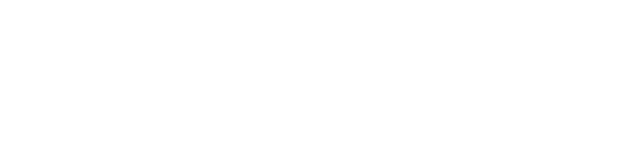
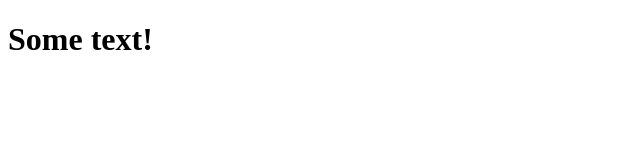
Before and after one commit to bargamut-learning/learning-webpack4-by-lavrik, a website with bundled scripts: page index.html in a window 1280 px wide. Shown: the whole page, without its empty margins (0-640 px from the left). Built offline with nearby package versions, Linux system fonts and the light colour scheme.

Commit message:
Import jQuery and use it in project

```diff
--- a/index.html
+++ b/index.html
@@ -7,7 +7,7 @@
 	<title>First try Webpack 4 by Dmitry Lavrik screencast</title>
 </head>
 <body>
-	<script src="dist/main.js"></script>
-
+		<h1 class="title"></h1>
+		<script src="dist/main.js"></script>
 </body>
 </html>
--- a/src/index.js
+++ b/src/index.js
@@ -1,3 +1,6 @@
+import $ from 'jquery';
 import avg from './some';
 
+$('.title').html('Some text!');
+
 console.log(avg(1, 4, 8));
```
Also changed, not shown: dist/main.js.
